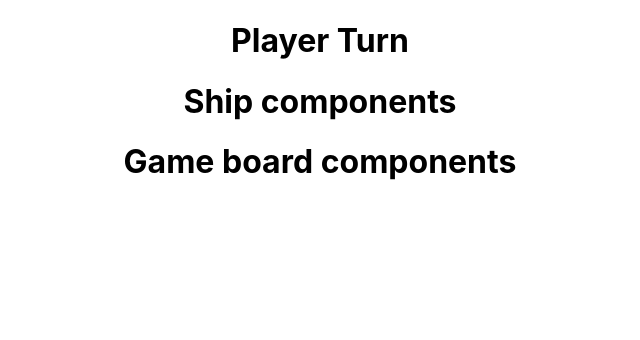
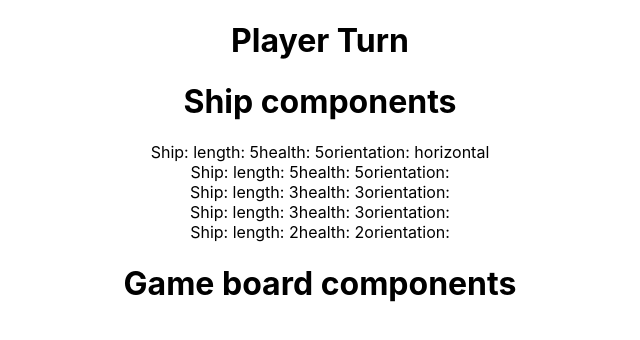
Before and after one commit to jalvarez2016/battle-ship, a React (Create React App) app: page / in a window 1280 px wide. Shown: the top 340 px of the page, without its empty margins (320-960 px from the left). Built offline with nearby package versions, Linux system fonts and the light colour scheme.

Commit message:
added a ship component with two props

```diff
--- /dev/null
+++ b/src/ship.jsx
@@ -0,0 +1,30 @@
+import React, { Component } from 'react';
+
+class Ship extends Component {
+    constructor(props) {
+        super(props)
+        this.state = {
+            health: props.length,
+            cord: []
+        }
+    }
+
+    setCords(cordinates) {
+        this.setState({
+            health: this.props.length,
+            cord: cordinates,
+        });
+    }
+    render() {
+        return (
+            <div onClick>
+                Ship:
+        length: {this.props.length}
+                health: {this.state.health}
+                orientation: {this.props.orientation}
+            </div>
+        );
+    }
+}
+
+export default Ship;
--- a/src/shipContainer.jsx
+++ b/src/shipContainer.jsx
@@ -1,9 +1,18 @@
 import React, { Component } from 'react';
+import Ship from "./ship.jsx";
 
 class ShipContainer extends Component {
   render() {
     return (
-      <h1>Ship components</h1>
+      <div>
+        <h1>Ship components</h1>
+        <Ship length={5} orientation={"horizontal"}/>
+        <Ship length={5}/>
+        <Ship length={3}/>
+        <Ship length={3}/>
+        <Ship length={2}/>
+      </div>
+
     );
   }
 }
```
